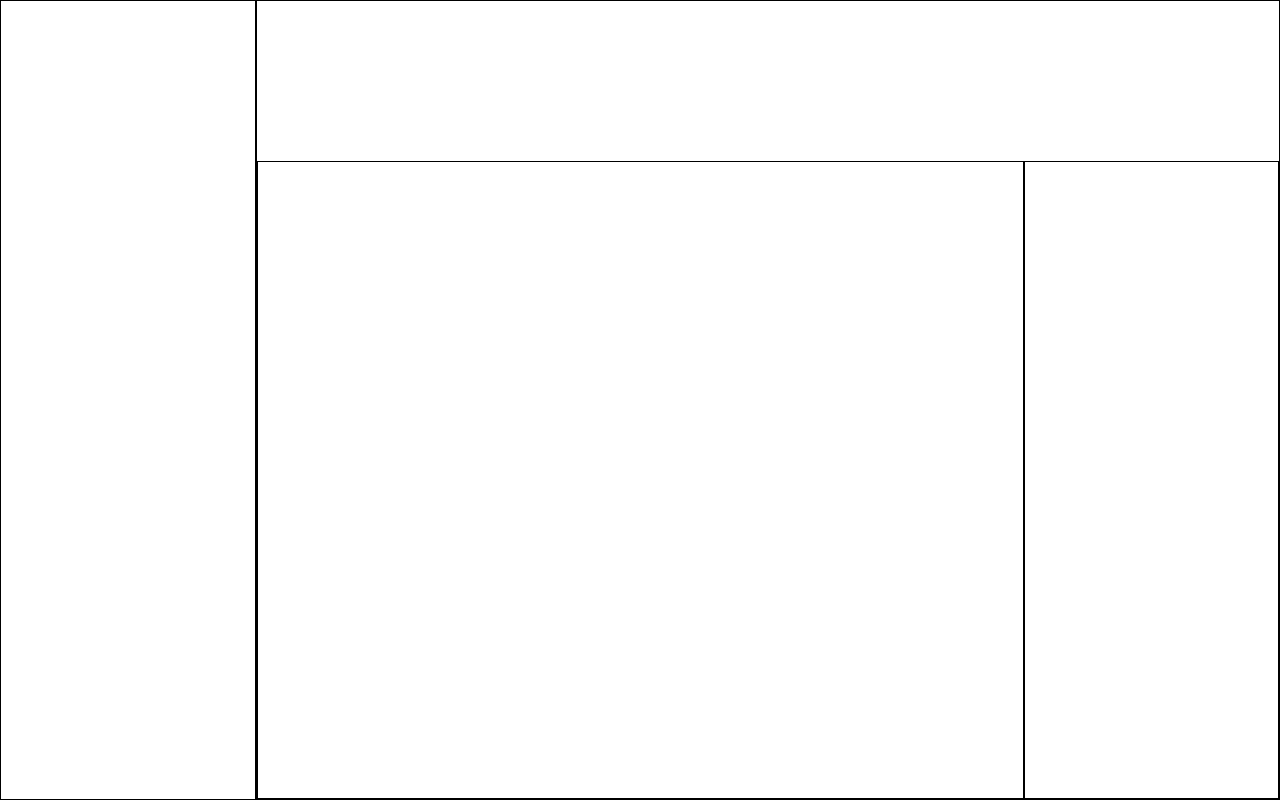
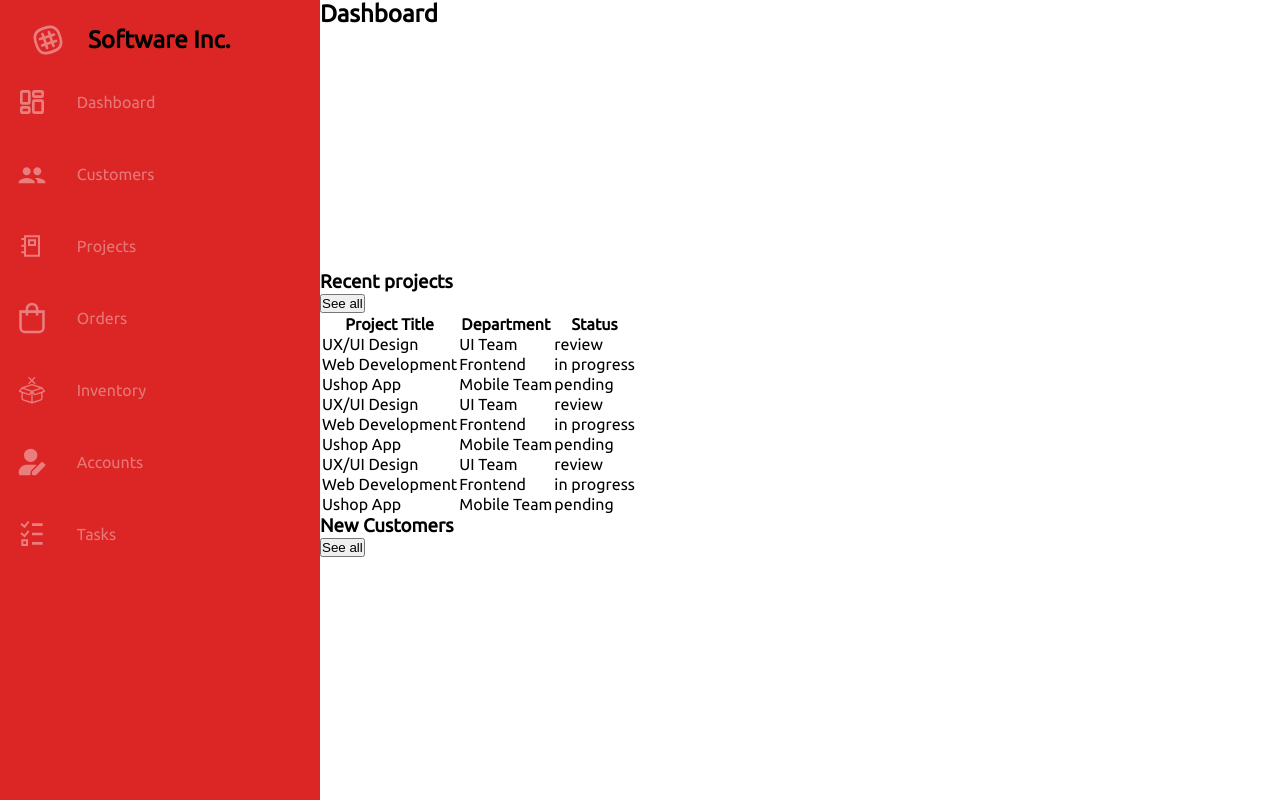
Before and after one commit to AnderGI/AdminDashboard, a plain HTML site: page index.html in a window 1280 px wide. Drawn offline with Linux system fonts and the light colour scheme.

Commit message:
Grid Layout and aside styling

```diff
--- a/index.html
+++ b/index.html
@@ -5,14 +5,140 @@
     <meta http-equiv="X-UA-Compatible" content="IE=edge" />
     <meta name="viewport" content="width=device-width, initial-scale=1.0" />
     <link rel="stylesheet" href="style.css" />
+    <link rel="preconnect" href="https://fonts.googleapis.com" />
+    <link rel="preconnect" href="https://fonts.gstatic.com" crossorigin />
+    <link
+      href="https://fonts.googleapis.com/css2?family=Ubuntu&display=swap"
+      rel="stylesheet"
+    />
     <title>AdminsDashboard</title>
   </head>
   <body>
-    <aside></aside>
+    <aside>
+      <header>
+        <img src="./images/slack-svgrepo-com.svg" alt="" />
+        <h1>Software Inc.</h1>
+      </header>
+      <main>
+        <div>
+          <div>
+            <img src="./images/dashboard-1-svgrepo-com.svg" alt="" />
+            Dashboard
+          </div>
+          <div>
+            <img src="./images/users-svgrepo-com.svg" alt="" />
+            Customers
+          </div>
+          <div>
+            <img src="./images/projects-svgrepo-com.svg" alt="" />
+            Projects
+          </div>
+          <div>
+            <img src="./images/shop-bag-svgrepo-com.svg" alt="" />
+            Orders
+          </div>
+          <div>
+            <img src="./images/stock-out-svgrepo-com.svg" alt="" />
+            Inventory
+          </div>
+          <div>
+            <img src="./images/edit-user-svgrepo-com.svg" alt="" />
+            Accounts
+          </div>
+          <div>
+            <img src="./images/tasks-done-svgrepo-com.svg" alt="" />
+            Tasks
+          </div>
+        </div>
+      </main>
+    </aside>
     <main>
-      <head></head>
-      <main></main>
-      <aside></aside>
+      <nav>
+        <div><h2>Dashboard</h2></div>
+        <div></div>
+        <section></section>
+      </nav>
+      <main>
+        <section>
+          <section></section>
+          <section></section>
+          <section></section>
+          <section></section>
+        </section>
+        <section>
+          <header>
+            <h3>Recent projects</h3>
+            <button>See all</button>
+          </header>
+          <main>
+            <table>
+              <thead>
+                <tr>
+                  <th>Project Title</th>
+                  <th>Department</th>
+                  <th>Status</th>
+                </tr>
+              </thead>
+              <tbody>
+                <tr>
+                  <td>UX/UI Design</td>
+                  <td>UI Team</td>
+                  <td>review</td>
+                </tr>
+                <tr>
+                  <td>Web Development</td>
+                  <td>Frontend</td>
+                  <td>in progress</td>
+                </tr>
+                <tr>
+                  <td>Ushop App</td>
+                  <td>Mobile Team</td>
+                  <td>pending</td>
+                </tr>
+                <tr>
+                  <td>UX/UI Design</td>
+                  <td>UI Team</td>
+                  <td>review</td>
+                </tr>
+                <tr>
+                  <td>Web Development</td>
+                  <td>Frontend</td>
+                  <td>in progress</td>
+                </tr>
+                <tr>
+                  <td>Ushop App</td>
+                  <td>Mobile Team</td>
+                  <td>pending</td>
+                </tr>
+                <tr>
+                  <td>UX/UI Design</td>
+                  <td>UI Team</td>
+                  <td>review</td>
+                </tr>
+                <tr>
+                  <td>Web Development</td>
+                  <td>Frontend</td>
+                  <td>in progress</td>
+                </tr>
+                <tr>
+                  <td>Ushop App</td>
+                  <td>Mobile Team</td>
+                  <td>pending</td>
+                </tr>
+              </tbody>
+            </table>
+          </main>
+        </section>
+        <section>
+          <header>
+            <h3>New Customers</h3>
+            <button>See all</button>
+          </header>
+          <main>
+            <section></section>
+          </main>
+        </section>
+      </main>
     </main>
   </body>
 </html>
--- a/style.css
+++ b/style.css
@@ -1,41 +1,76 @@
-html {
+* {
   box-sizing: border-box;
   margin: 0;
   padding: 0;
-  width: 100%;
-  height: 100%;
+}
+html {
+  height: 100vh;
+  --asideRed: #dc2626;
 }
 body {
-  margin: 0;
-  padding: 0;
   height: 100%;
   display: grid;
-  grid-template-columns: 20% 80%;
+  grid-template-rows: 1fr;
+  grid-template-columns: 1fr 3fr;
+  font-family: "Ubuntu", sans-serif;
+}
+img {
+  width: 2em;
+  opacity: 0.4;
+}
+/*ASIDE*/
+body > aside {
+  background-color: var(--asideRed);
+  display: grid;
+  grid-template-columns: 1fr;
+  grid-template-rows: 10% 90%;
 }
 
-aside,
-main {
-  border: 1px solid black;
+body aside header {
+  display: grid;
+  grid-template-rows: 1fr;
+  grid-template-columns: 20% 80%;
+  align-items: center;
+}
+body aside header img {
+  justify-self: end;
+}
+body aside header h1 {
+  width: 100%;
+  text-align: left;
+  margin-left: 1em;
+}
+body > aside h1 {
+  margin: auto;
 }
 
-main {
+body > aside main > div {
+  height: 70%;
+  width: 100%;
   display: grid;
-  grid-template-columns: repeat(4, 1fr);
-  grid-template-rows: 1fr 4fr;
+  grid-auto-flow: row;
+  color: #f4f4f566;
+  justify-content: end;
+}
+body > aside main > div div {
+  width: 20em;
+  height: fit-content;
+  display: grid;
+  grid-template-rows: 1fr;
+  justify-content: end;
+  grid-template-columns: 20% 80%;
+  align-items: center;
+  padding: 0.4em 0em;
+  padding-left: 1em;
 }
 
-main header {
-  grid-row: 1;
-  grid-column: 1 span 4;
+body > aside main > div div:hover {
+  border-radius: 2em 0em 0em 2em;
+  background-color: #f4f4f566;
 }
-
-main main {
-  grid-row: 2;
-  grid-column-start: 1;
-  grid-column-end: 4;
+/*MAIN*/
+body > aside + main {
+  display: grid;
+  grid-template-columns: 1fr;
+  grid-template-rows: fit-content fit-content fit-content;
 }
-
-main aside {
-  grid-row: 2;
-  grid-column: 4;
-}
```
Also changed, not shown: images/dashboard-1-svgrepo-com.svg (added), images/edit-user-svgrepo-com.svg (added), images/projects-svgrepo-com.svg (added), images/shop-bag-svgrepo-com.svg (added), images/slack-svgrepo-com.svg (added), images/stock-out-svgrepo-com.svg (added), images/tasks-done-svgrepo-com.svg (added), images/users-svgrepo-com.svg (added).
